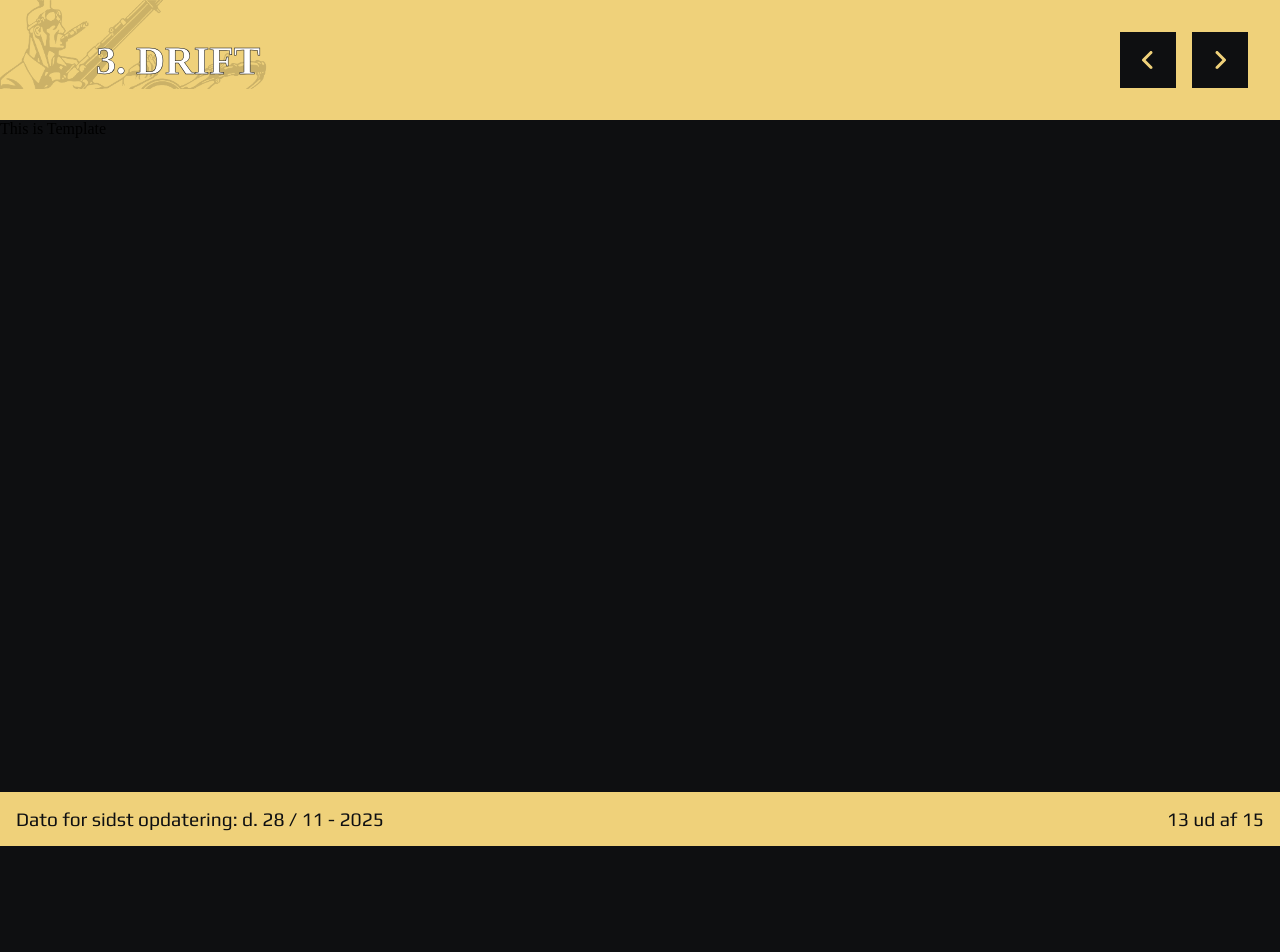
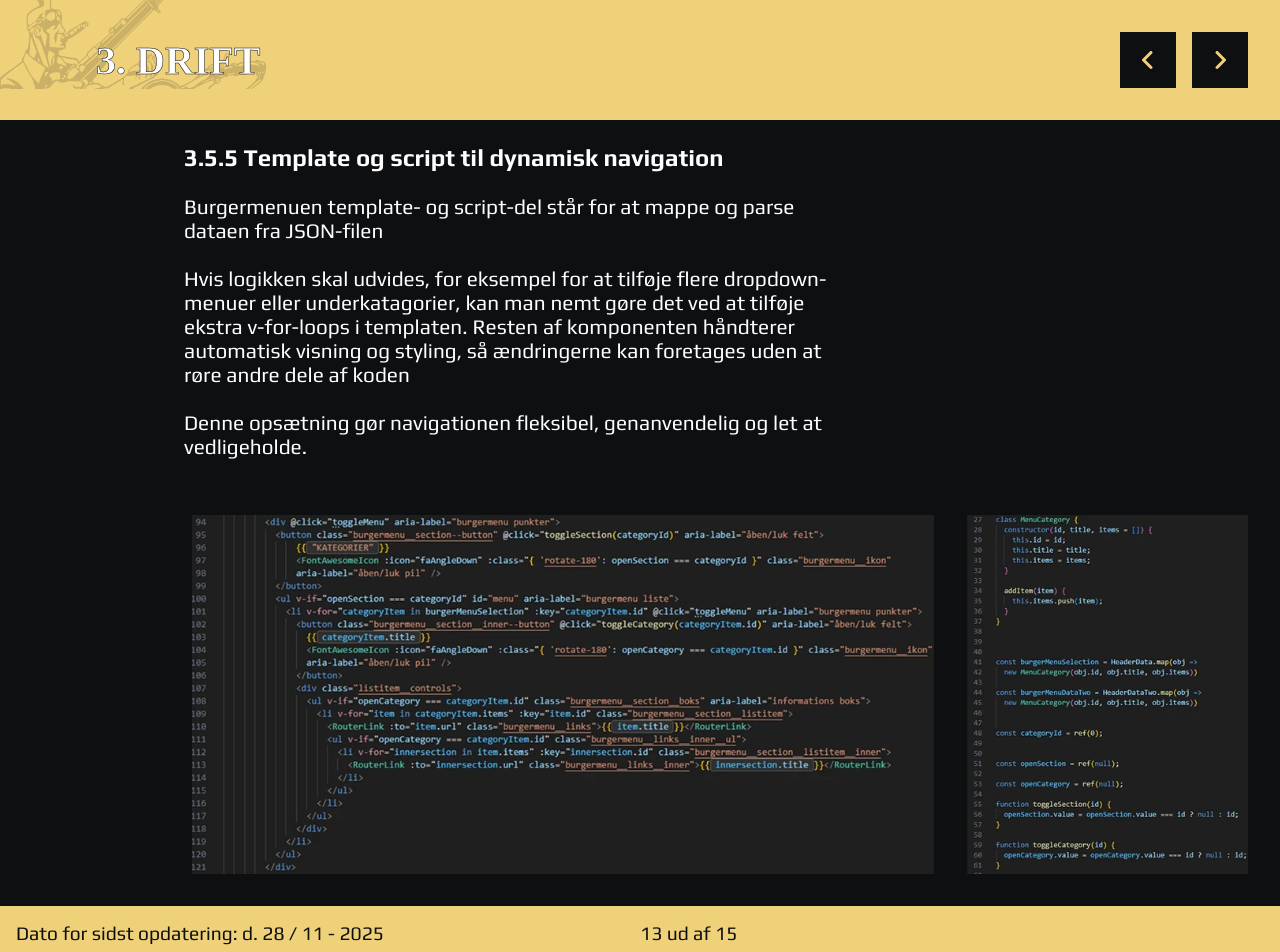
Before and after one commit to Dontosquare/Design-system-3-sem, a Vue app in the folder designmanual/: page /manage-JSON-template in a window 1280 px wide. Shown: the top 952 px of the page. Before the commit the page ends 846 px from the top, so only its background shows below. Built offline with nearby package versions, Linux system fonts and the light colour scheme; a web font is replaced by a local one.

Commit message:
Update ManageJSONTemplateView.vue

```diff
--- a/designmanual/src/views/ManageJSONTemplateView.vue
+++ b/designmanual/src/views/ManageJSONTemplateView.vue
@@ -1,12 +1,26 @@
 <script setup>
 import HeaderComp from '@/components/HeaderComp.vue';
 import FooterComp from '@/components/FooterComp.vue';
+import jsonimage  from '@/assets/image/manage-picture-12.webp';
 </script>
 
 <template>
   <HeaderComp title="3. Drift"/>
-  <main>
-    This is Template
+  <main class="main__overall">
+    <div class="json__overall">
+      <div class="json__text">
+        <h2>3.5.5 Template og script til dynamisk navigation</h2>
+        <p> Burgermenuen template- og script-del står for at mappe og parse dataen fra JSON-filen
+        </p>
+        <p>Hvis logikken skal udvides, for eksempel for at tilføje flere dropdown-menuer eller underkatagorier, kan man
+          nemt gøre det ved at tilføje ekstra v-for-loops i templaten. Resten af komponenten håndterer automatisk visning og styling,
+          så ændringerne kan foretages uden at røre andre dele af koden</p>
+        <p>Denne opsætning gør navigationen fleksibel, genanvendelig og let at vedligeholde.</p>
+        <div class="json__img">
+        <img :src="jsonimage" alt="jsonimg" id="jsonimage">
+        </div>
+      </div>
+    </div>
   </main>
   <FooterComp />
 </template>
@@ -14,8 +28,42 @@ import FooterComp from '@/components/FooterComp.vue';
 <style lang="scss">
 @import "../assets/main.scss";
 
-.Footer__controls {
-    display: flex;
-    justify-content: space-between;
+@import "../assets/main.scss";
+
+.main__overall {
+  background-color: $color-anubis-black;
+}
+
+.json__overall {
+  display: flex;
+}
+
+h2 {
+  display: flex;
+  margin: 1.5rem;
+}
+
+p {
+  display: flex;
+  flex-direction: column;
+  margin: 1.5rem;
+  width: 60%;
+}
+
+.json__text {
+  margin-left: 10rem;
+}
+
+.json__img {
+  flex: 0 0 auto;
+  display: flex;
+  padding: 2rem;
+  align-items: center;
+}
+
+img#jsonimage {
+  max-width: 100%;
+  height: auto;
+  margin-right: 10rem;
 }
 </style>
```
